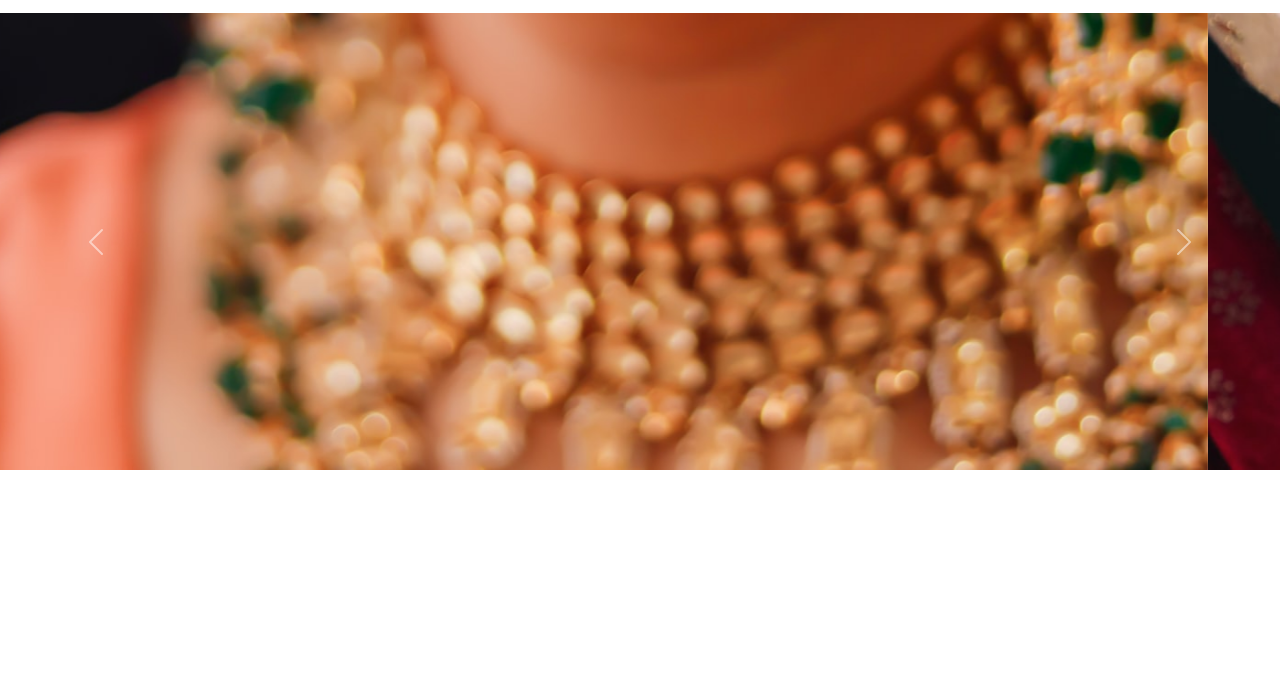
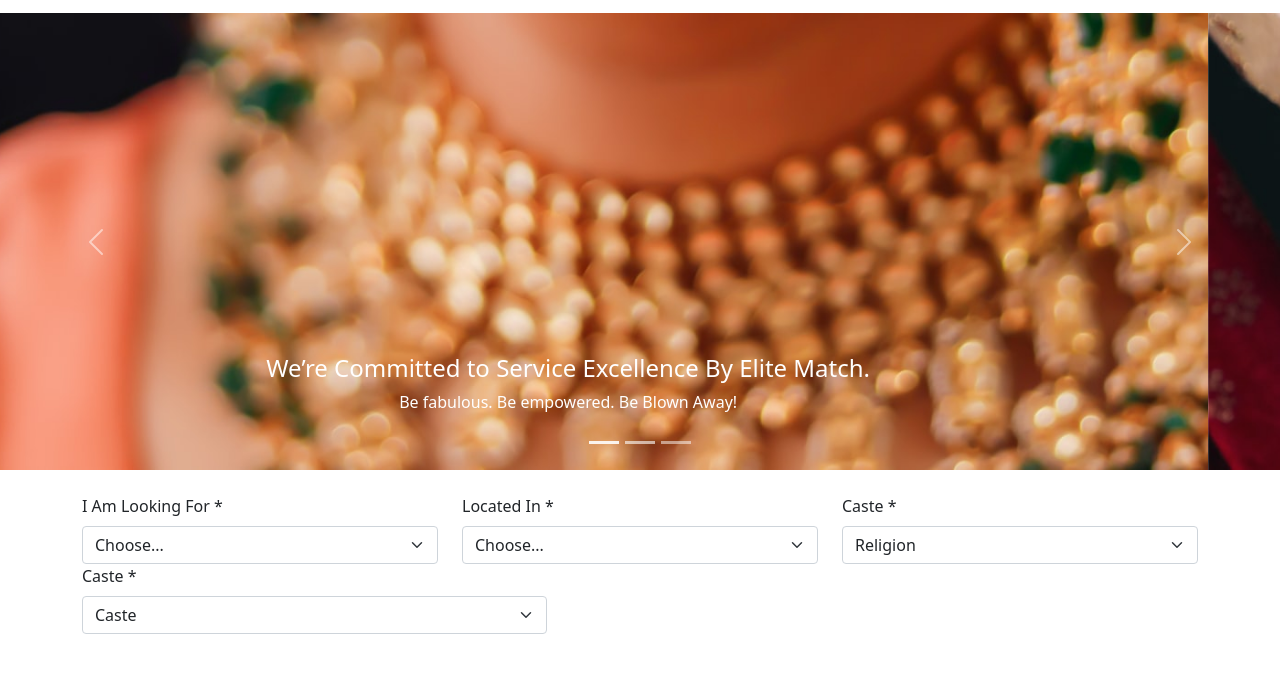
Before and after one commit to ameya-6964/Bootstrap-Practice, a plain HTML site: page MIni-Project_Matrimonial Site/index.html in a window 1280 px wide. Shown: the part 117-800 px from the top of the page. Drawn offline with nearby package versions, Linux system fonts and the light colour scheme.

Commit message:
#added Few More Things To index Page

```diff
--- a/MIni-Project_Matrimonial Site/index.html
+++ b/MIni-Project_Matrimonial Site/index.html
@@ -5,6 +5,9 @@
     <meta http-equiv="X-UA-Compatible" content="IE=edge" />
     <meta name="viewport" content="width=device-width, initial-scale=1.0" />
     <title>Matrimonial Site Using Bootstrap</title>
+    <link href="//fonts.googleapis.com/css?family=Raleway:400,500,600,700,800,900" rel="stylesheet">
+<link href="//fonts.googleapis.com/css?family=Source+Sans+Pro:300,400,600,700" rel="stylesheet">
+<link href="//fonts.googleapis.com/css?family=Dancing+Script:400,700" rel="stylesheet">
     <link
       href="https://cdn.jsdelivr.net/npm/bootstrap@5.0.2/dist/css/bootstrap.min.css"
       rel="stylesheet"
@@ -50,7 +53,7 @@
                 data-bs-toggle="dropdown"
                 aria-expanded="false"
               >
-                Looking For ?
+                Browse Profile By
               </a>
               <ul class="dropdown-menu" aria-labelledby="navbarDropdown">
                 <li><a class="dropdown-item" href="#">Male</a></li>
@@ -60,7 +63,7 @@
                 <a class="nav-link" aria-current="page" href="#">Profile</a>
               </li>
               <li class="nav-item">
-                <a class="nav-link" aria-current="page" href="#">Your Matches</a>
+                <a class="nav-link" aria-current="page" href="#">Help</a>
               </li>
               <li class="nav-item">
                 <a class="nav-link" aria-current="page" href="#">Contact Us</a>
@@ -70,7 +73,7 @@
           <form class="d-flex">
             <input
               class="form-control me-2"
-              type="search"
+type="search"u7y888888888888.ol9rfep47
               placeholder="Search"
               aria-label="Search"
             />
@@ -85,28 +88,95 @@
         <strong>Hello Bachelorates!</strong> Sign Up Now To Get Eligible For Discount On Additonal Features!!! &nbsp; <span class="badge bg-secondary">New</span>
         <button type="button" class="btn-close" data-bs-dismiss="alert" aria-label="Close"></button>
       </div>
-      <div id="carouselExampleControls" class="carousel slide" data-bs-ride="carousel">
+      <div id="carouselExampleCaptions" class="carousel slide" data-bs-ride="carousel">
+        <div class="carousel-indicators">
+          <button type="button" data-bs-target="#carouselExampleCaptions" data-bs-slide-to="0" class="active" aria-current="true" aria-label="Slide 1"></button>
+          <button type="button" data-bs-target="#carouselExampleCaptions" data-bs-slide-to="1" aria-label="Slide 2"></button>
+          <button type="button" data-bs-target="#carouselExampleCaptions" data-bs-slide-to="2" aria-label="Slide 3"></button>
+        </div>
         <div class="carousel-inner">
           <div class="carousel-item active">
             <img src="media/carasoul1.jpg" class="d-block w-100" alt="...">
+            <div class="carousel-caption d-none d-md-block">
+              <h4 class="">We’re Committed to Service Excellence By Elite Match.</h4>
+              <p>Be fabulous. Be empowered. Be Blown Away!</p>
+            </div>
           </div>
           <div class="carousel-item">
             <img src="media/carasoul2.jpg" class="d-block w-100" alt="...">
+            <div class="carousel-caption d-none d-md-block">
+              <h4>Dream it. Believe it. make it happen!</h4>
+              <p>Checkout our list of best services and plan to best Finding.</p>
+            </div>
           </div>
           <div class="carousel-item">
             <img src="media/carasoul3.jpg" class="d-block w-100" alt="...">
+            <div class="carousel-caption d-none d-md-block">
+              <h4>Be fabulous. Be empowered. Be Blown Away!</h4>
+              <p>Welcome to our World Of Beautiful People - keep in touch with us...</p>
+            </div>
           </div>
         </div>
-        <button class="carousel-control-prev" type="button" data-bs-target="#carouselExampleControls" data-bs-slide="prev">
+        <button class="carousel-control-prev" type="button" data-bs-target="#carouselExampleCaptions" data-bs-slide="prev">
           <span class="carousel-control-prev-icon" aria-hidden="true"></span>
           <span class="visually-hidden">Previous</span>
         </button>
-        <button class="carousel-control-next" type="button" data-bs-target="#carouselExampleControls" data-bs-slide="next">
+        <button class="carousel-control-next" type="button" data-bs-target="#carouselExampleCaptions" data-bs-slide="next">
           <span class="carousel-control-next-icon" aria-hidden="true"></span>
           <span class="visually-hidden">Next</span>
         </button>
       </div>
+      <form>
+        <div class="container my-4">
+          <div class="row">
+            <div class="col-md-4">
+              <label for="inputgender" class="form-label">I Am Looking For <span>*</span></label>
+              <select id="inputgender" class="form-select">
+                <option selected>Choose...</option>
+                <option>Male</option>
+              <option>Female</option>
+            </select>
+            </div>
+            <div class="col-md-4">
+              <label for="inputlocation" class="form-label">Located In <span>*</span></label>
+              <select id="inputlocation" class="form-select">
+                <option selected>Choose...</option>
+                <option>Maharashtra</option>
+                <option>Gujrat</option>
+                <option>Hyderabad</option>
+                <option>Goa</option>
+                <option>Kerala</option>
+                <option>Assam</option>
+              </select>
+            </div>
+            <div class="col-md-4">
+              <label for="inputcaste" class="form-label">Caste <span>*</span></label>
+              <select id="inputCaste" class="form-select">
+                <option selected>Religion</option>
+                <option>Hindu</option>
+                <option>Muslim</option>
+                <option>Sikh</option>
+                <option>Gujrati</option>
+                <option>South-Indian</option>
+                <option>Brahmin</option>
+              </select>
+            </div>
+          </div>
+          <div class="col-md-5">
+            <label for="inputcaste" class="form-label">Caste <span>*</span></label>
+            <select id="inputCaste" class="form-select">
+              <option selected>Caste</option>
+              <option>Hindu</option>
+              <option>Muslim</option>
+              <option>Sikh</option>
+              <option>Gujrati</option>
+              <option>South-Indian</option>
+              <option>Brahmin</option>
+            </select>
+          </div>
+          </div>
 
+      </form>
     <script
       src="https://cdn.jsdelivr.net/npm/@popperjs/core@2.9.2/dist/umd/popper.min.js"
       integrity="sha384-IQsoLXl5PILFhosVNubq5LC7Qb9DXgDA9i+tQ8Zj3iwWAwPtgFTxbJ8NT4GN1R8p"
```
